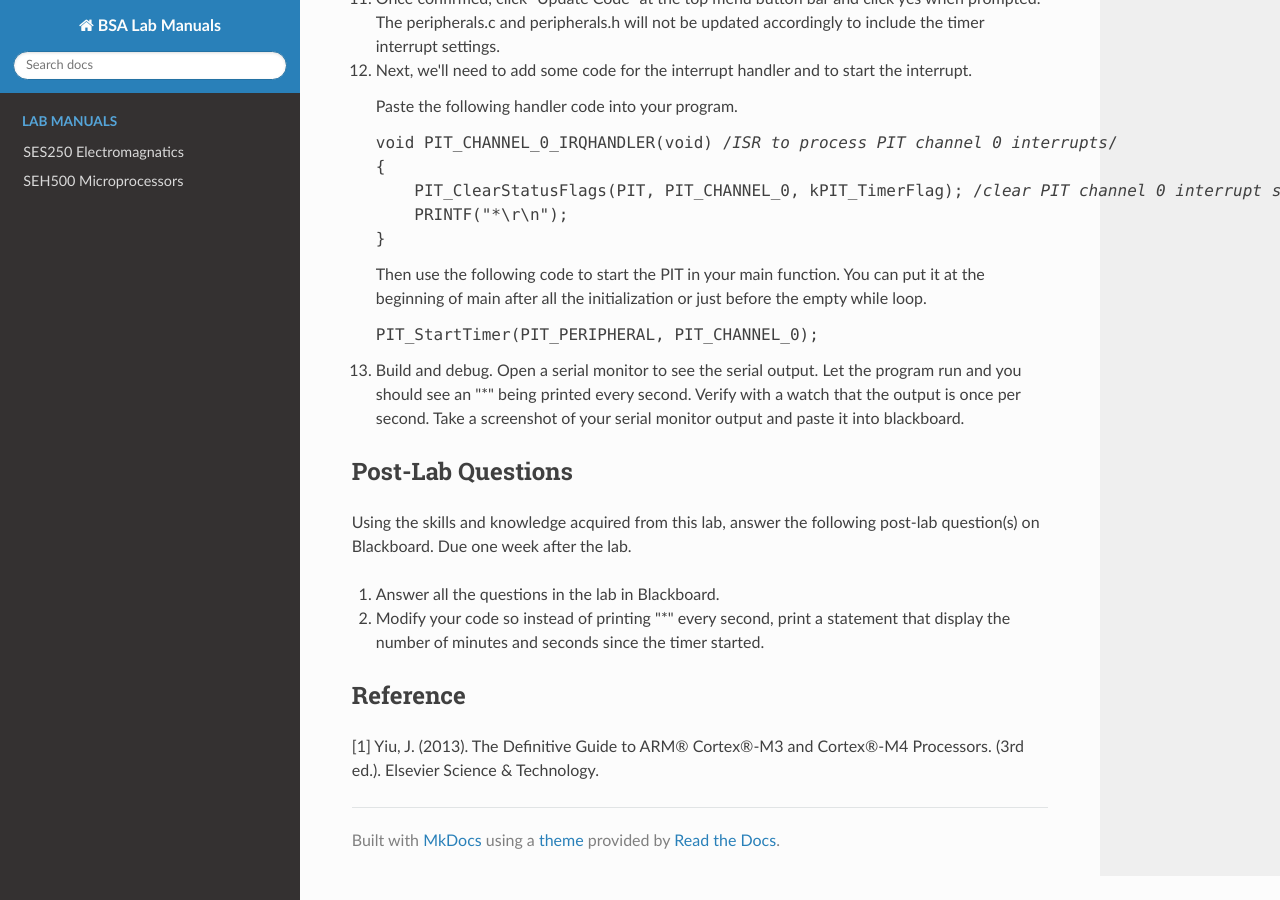
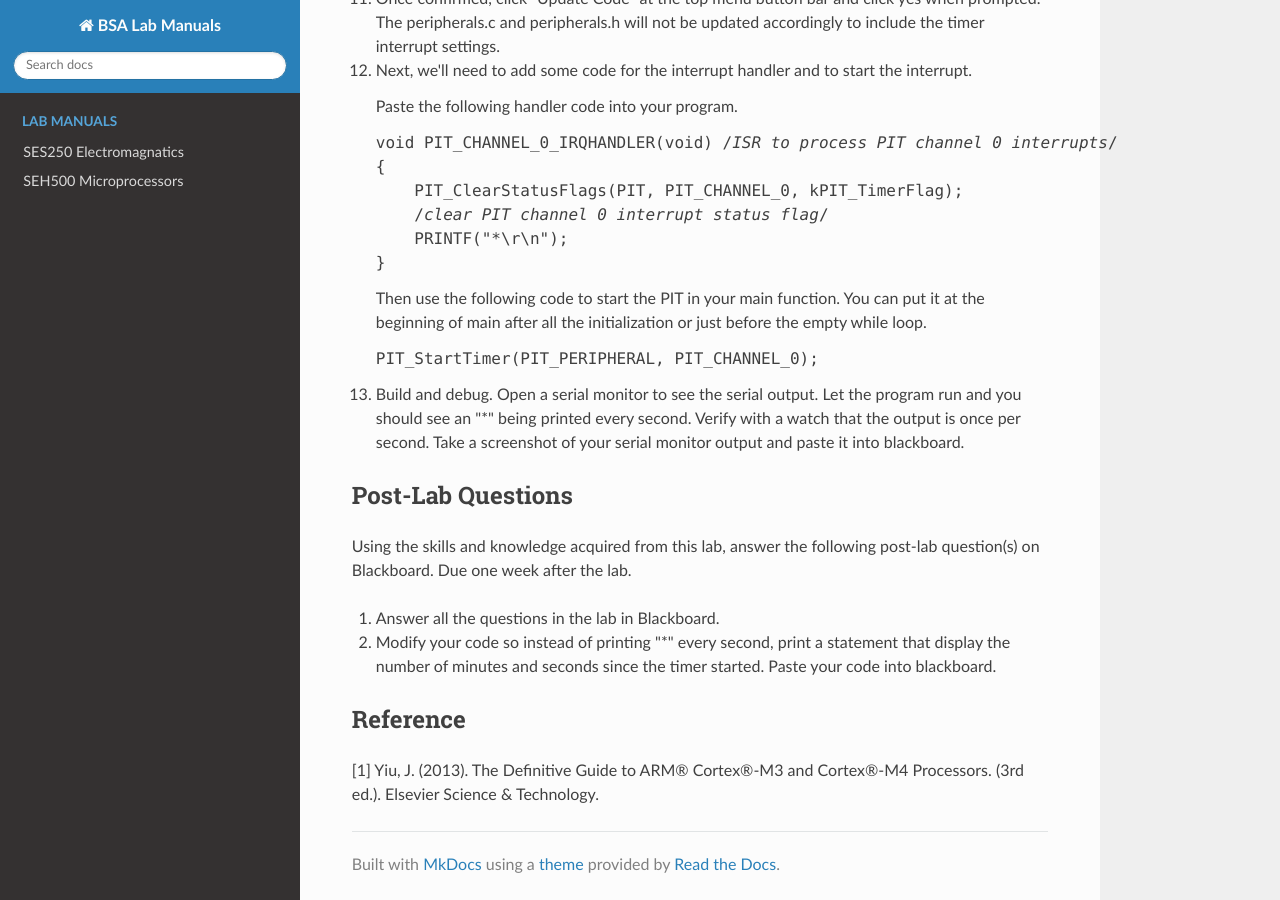
Before and after one commit to Seneca-BSA/bsa, an MkDocs documentation site: the page built from docs/seh500/lab6.md, in a window 1280 px wide and 900 px high, scrolled down 3454 px. Built offline with MkDocs 1.6.1, drawn with Linux system fonts in a browser that asks for light colours; nearby versions of some CDN libraries.

Commit message:
updated lab6 formatting

```diff
--- a/docs/seh500/lab6.md
+++ b/docs/seh500/lab6.md
@@ -95,7 +95,8 @@ Similar to the previous lab.
     <pre>
     void PIT_CHANNEL_0_IRQHANDLER(void) /*ISR to process PIT channel 0 interrupts*/
     {
-        PIT_ClearStatusFlags(PIT, PIT_CHANNEL_0, kPIT_TimerFlag); /*clear PIT channel 0 interrupt status flag*/
+        PIT_ClearStatusFlags(PIT, PIT_CHANNEL_0, kPIT_TimerFlag);
+        /*clear PIT channel 0 interrupt status flag*/
         PRINTF("*\r\n");
     }
     </pre>
@@ -114,7 +115,7 @@ Using the skills and knowledge acquired from this lab, answer the following post
 
 1. Answer all the questions in the lab in Blackboard.
 
-1. Modify your code so instead of printing "*" every second, print a statement that display the number of minutes and seconds since the timer started.
+1. Modify your code so instead of printing "*" every second, print a statement that display the number of minutes and seconds since the timer started. Paste your code into blackboard.
 
 ## Reference
 
```
